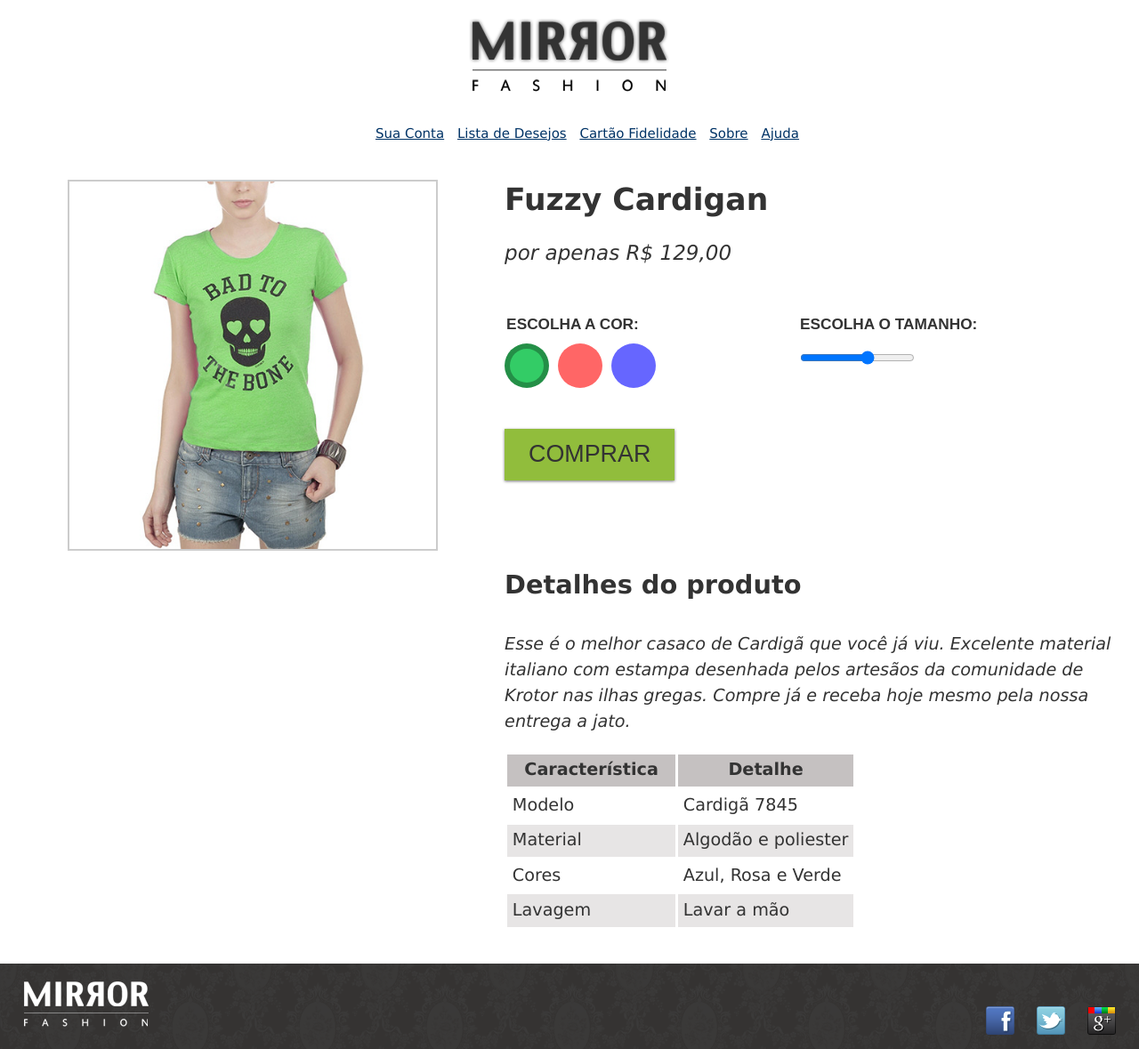
After one commit to cassiane-nodari09/allfashion, a PHP site: page /produto.php in a window 1280 px wide. The commit adds this page. Shown: the whole page at 89% size. Run offline with PHP 8.4, Linux system fonts and the light colour scheme; some libraries are stand-ins or nearby versions.

Commit message:
Criado repositório

```diff
--- /dev/null
+++ b/cabecalho.php
@@ -0,0 +1,34 @@
+
+ <!DOCTYPE html>
+     <html>
+       <head>
+         <meta charset="utf-8">
+         <title><?php print $cabecalho_title; ?></title>
+
+         <link rel="stylesheet" href="css/reset.css">
+         <link rel="stylesheet" href="css/estilos.css">
+         <link rel="stylesheet" href="css/mobile.css" media="(max-width: 939px)">
+
+         <?php print @$cabecalho_css; ?>
+
+         <meta name="viewport" content="width=device-width">
+       </head>
+       <body>
+
+      <header class="container">
+        <h1>
+        <img src="img/logo.png" alt="Mirror Fashion">
+        </h1>
+        <p class="sacola">
+          Nenhum item na sacola de compras
+        </p>
+        <nav class="menu-opcoes">
+          <ul>
+              <li><a href="#">Sua Conta</a></li>
+              <li><a href="#">Lista de Desejos</a></li>
+              <li><a href="#">Cartão Fidelidade</a></li>
+              <li><a href="sobre.php">Sobre</a></li>
+              <li><a href="#">Ajuda</a></li>
+          </ul>
+        </nav>
+      </header>
--- a/css/estilos.css
+++ b/css/estilos.css
@@ -52,7 +52,7 @@ ul li {
 }
 .menu-opcoes ul li {
 	display: inline-block;
-    margin-left: 20px;
+
 	margin: 5px;
 }
 
@@ -282,7 +282,7 @@ header h1 img {
 
 .busca, .menu-departamentos, .destaque img {
   margin-right: 0;
-  width: 70%;
+  width: 100%;
 }
 
 
@@ -302,5 +302,8 @@ header h1 img {
 	.painel li {
 		width: 100%;
 	}
+	.painel img {
+		width: 100%
+	}
 
 }
--- /dev/null
+++ b/css/produto.css
@@ -0,0 +1,226 @@
+fieldset {
+	border: none !important;
+}
+
+
+.cores label:hover:after {
+	border: 6px solid rgba(0,0,0,0.1);
+}
+
+.cores label:after {
+	content: '';
+	display: block;
+	border-radius: 50%;
+	width: 50px;
+	height: 50px;
+	-moz-box-sizing: border-box;
+	box-sizing: border-box;
+	position: absolute;
+	top: 30px;
+	border: 6px solid rgba(0,0,0,0);
+	transition: 1s;
+}
+
+label[for=verde]:after {
+	left: 0;
+	background-color: #33CC66;
+}
+
+label[for=rosa]:after {
+	left: 60px;
+	background-color: #FF6666;
+}
+
+label[for=azul]:after {
+	left: 120px;
+	background-color: #6666FF;
+}
+
+.cores input:checked + label:after {
+	border: 6px solid rgba(0,0,0,0.3);
+}
+
+.cores input[type=radio] {
+	display: none;
+}
+
+/* Esconde a camisa que nao esta selecionada*/
+.cores input:not(:checked) + label img {
+	display: none;
+}
+
+.cores {
+	position: relative;
+	padding-top: 90px;
+}
+
+.cores legend {
+	position: absolute;
+	top: 0;
+	left: 0;
+}
+
+.cores label {
+	display: block;
+	max-width: 100%;
+}
+
+/* Não dar quebra no layout navegador Firefox*/
+@media (min--moz-device-pixel-ratio:0) {
+	fieldset {
+		display: table-column;
+	}
+}
+
+.produto {
+	color: #333;
+	line-height: 1.3;
+	margin-top: 2em;
+	font-size: 1.2em;
+}
+
+ .produto h1 {
+	 font-size: 1.8em;
+	 font-weight: bold;
+ }
+
+ .produto p {
+	 font-size: 1.2em;
+	 font-style: italic;
+	 margin-bottom: 1em;
+ }
+
+ .produto legend {
+	display: block;
+	font: bold 0.9em/2.5 Arial;
+	text-transform: uppercase;
+}
+
+.comprar {
+	background: #91bd3c;
+	border: none;
+	color: #333;
+
+	font-size: 1.4em;
+	text-transform: uppercase;
+
+	box-shadow: 0 1px 3px #777;
+
+	display: block;
+	padding: 0.5em 1em;
+	margin: 1em 0;
+}
+
+@media (min-width: 630px) {
+
+	.produto {
+		/* a foto vai se posicionar absolutamente com relação
+		   a esse elemento, por isso preciso estar posicionado
+		 */
+		position: relative;
+		margin-left: 50px;
+		/* deixo 40% de espaço em branco na esquerda para foto ocupar */
+		padding-left: 40%;
+		font-size: 1.2em;
+	}
+
+	.cores {
+		/* eu era relative antes; reinicio para static para evitar
+		   que a foto se posicione com relação a mim
+		*/
+		position: static;
+
+		/* reinicio meu padding-top que tinha antes e não preciso mais */
+		padding: 0;
+	}
+
+	.cores legend {
+		/* eu era absolute antes, para ter o mesmo comportamento no Chrome e
+		   no Firefox; agora quero voltar ao fluxo da página
+		*/
+		position: static;
+	}
+
+	.cores label img {
+		/* imagem se posiciona absolutamente à esquerda com relação ao .produto */
+		position: absolute;
+		top: 0;
+		left: 0;
+
+		max-width: 35%;
+		max-height: 100%;
+
+		border-width: 2px;
+		border-style: groove;
+		border-color: threedface;
+		border-image: initial;
+	}
+
+	.cores label:after {
+		/* as bolinhas coloridas tinham posição absoluta.
+		   não precisamos mais, basta flutuar uma do lado da outra */
+		position: static;
+		float: left;
+		margin-right: 10px;
+	}
+	fieldset {
+		display: inline-block;
+		vertical-align: top;
+
+		margin: 1em 0;
+		min-width: 200px;
+		width: 45%;
+	}
+}
+
+.detalhes {
+	padding: 2em 0;
+}
+.detalhes h2 {
+	font-size: 1.5em;
+	line-height: 2;
+}
+.detalhes p {
+	margin: 1em 0;
+	font-size: 1em;
+	line-height: 1.5;
+	max-width: 36em;
+}
+
+@media (min-width: 500px) {
+	.detalhes {
+		font-size: 1em;
+	}
+}
+
+table {
+	border-spacing: 0.2em;
+	border-collapse: separate;
+}
+thead {
+	background-color: rgb(197, 193, 193);
+}
+thead th {
+	font-weight: bold;
+	padding: 0.3em 1em;
+	text-align: center;
+}
+td {
+	padding: 0.3em;
+}
+tr:nth-child(2n) {
+	background-color: rgb(231, 229, 229);
+}
+
+.produto-back {
+	background-color: #F2F2F2;
+	margin-top: 1em;
+	border-top: 2px solid #ccc;
+}
+.cores label img {
+	border: 2px solid #ccc;
+}
+
+.form-control:invalid {
+	border: 1px solid #cc0000;
+}
--- /dev/null
+++ b/produto.php
@@ -0,0 +1,94 @@
+<?php
+		$cabecalho_title = "Produto da Mirror Fashion";
+		include("cabecalho.php");
+?>
+<?php $cabecalho_css = '<link rel="stylesheet" href="css/produto.css">'; ?>
+
+	<link rel="stylesheet" href="css/mobile.css" media="(max-width: 939px)">
+	<link rel="stylesheet" href="css/produto.css">
+
+	<div classe="produto-back">
+		<div class="container">
+			<div class="produto">
+				<h1>Fuzzy Cardigan</h1>
+				<p>por apenas R$ 129,00</p>
+
+					<form action="checkout.php" method="POST">
+							<fieldset class="cores">
+								<legend>Escolha a cor:</legend>
+
+								<input type="radio" name="cor" value="verde" id="verde" checked>
+								<label for="verde">
+									<img src="img/produtos/foto2-verde.png" alt="verde">
+								</label>
+
+								<input type="radio" name="cor" value="rosa" id="rosa">
+								<label for="rosa">
+									<img src="img/produtos/foto2-rosa.png" alt="rosa">
+								</label>
+
+								<input type="radio" name="cor" value="azul" id="azul">
+								<label for="azul">
+								<img src="img/produtos/foto2-azul.png" alt="azul">
+
+								<input type="hidden" name="nome" value="Fuzzy Cardigan">
+								<input type="hidden" name="preco" value="129,00">
+
+							</label>
+
+							</fieldset>
+
+							<!-- <div class="tamanho">
+								<legend>Escolha o tamanho:</legend>
+								<input type="radio" name="tamanho" value="size">36<br>
+								<input type="radio" name="tamanho" value="size">38<br>
+								<input type="radio" name="tamanho" value="size">40<br>
+								<input type="radio" name="tamanho" value="size">42<br>
+								<input type="radio" name="tamanho" value="size">44<br>
+							</div> -->
+
+							<fieldset class="tamanhos">
+								<legend>Escolha o tamanho:</legend>
+								<input type="range" min="36" max="46" value="42" step="2" name="tamanho" id="tamanho">
+							</fieldset>
+
+							<input type="submit" class="comprar" value="Comprar">
+					</form>
+					<div class="detalhes">
+						<h2>Detalhes do produto</h2>
+
+						<p>Esse é o melhor casaco de Cardigã que você já viu. Excelente
+						material italiano com estampa desenhada pelos artesãos da
+						comunidade de Krotor nas ilhas gregas. Compre já e receba hoje
+						mesmo pela nossa entrega a jato.</p>
+					<table>
+						<thead>
+							<tr>
+								<th>Característica</th>
+								<th>Detalhe</th>
+							</tr>
+						</thead>
+						<tbody>
+							<tr>
+								<td>Modelo</td>
+								<td>Cardigã 7845</td>
+							</tr>
+							<tr>
+								<td>Material</td>
+								<td>Algodão e poliester</td>
+							</tr>
+							<tr>
+								<td>Cores</td>
+								<td>Azul, Rosa e Verde</td>
+							</tr>
+							<tr>
+								<td>Lavagem</td>
+								<td>Lavar a mão</td>
+							</tr>
+						</tbody>
+					</table>
+				</div>
+			</div>
+		</div>
+	</div>
+<?php include("rodape.php"); ?>
--- /dev/null
+++ b/rodape.php
@@ -0,0 +1,12 @@
+<footer>
+    <div class="container">
+        <img src="img/logo-rodape.png" alt="Logo Mirror Fashion">
+
+        <ul class="social">
+        <li><a href="http://facebook.com/cassi.nodari">Facebook</a></li>
+        <li><a href="http://twitter.com/cassianenodari">Twitter</a></li>
+        <li><a href="http://plus.google.com/cassianenodari">Google+</a></li>
+        </ul>
+    </div>
+</footer>
+</html>
```
Also changed, not shown: checkout.php (added, +136 -0 lines), index.html (+2 -14 lines), sobre.php (renamed from sobre.html, +6 -58 lines), css/bootstrap.css. Lines whose indentation alone changed are shown as unchanged.
